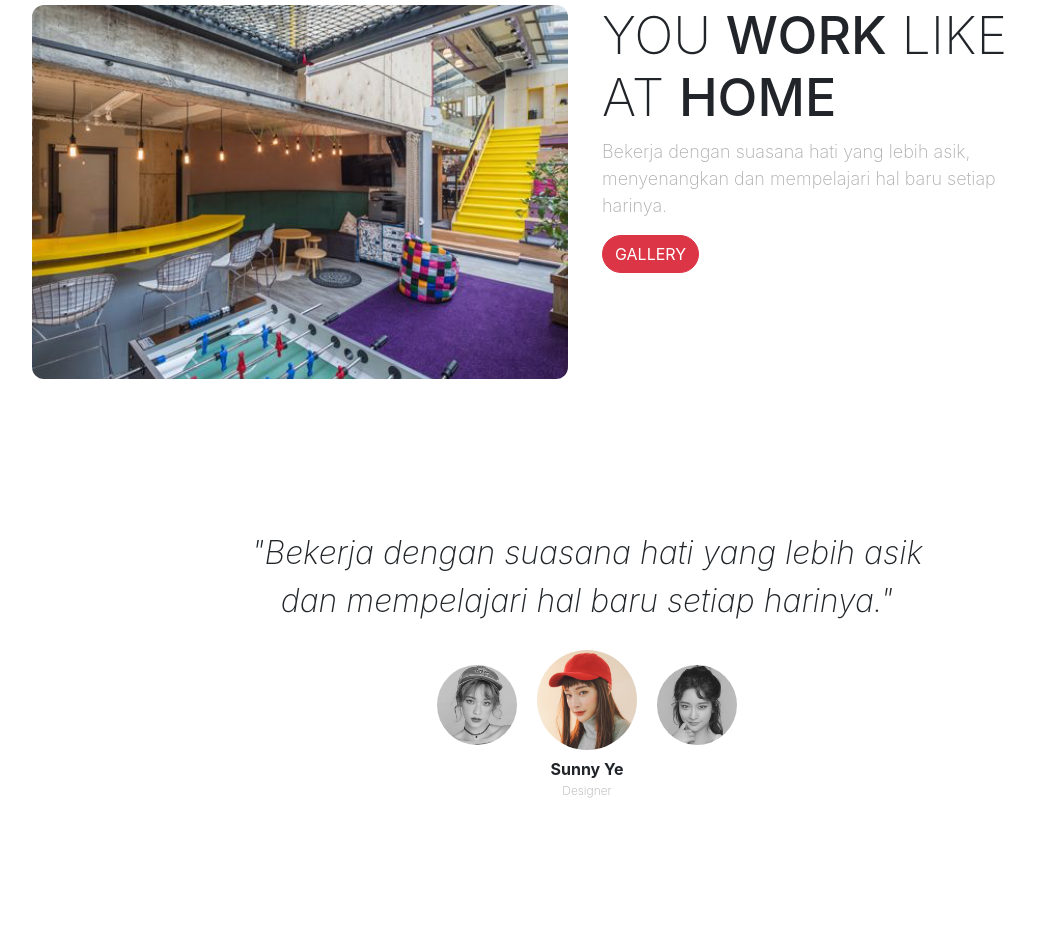
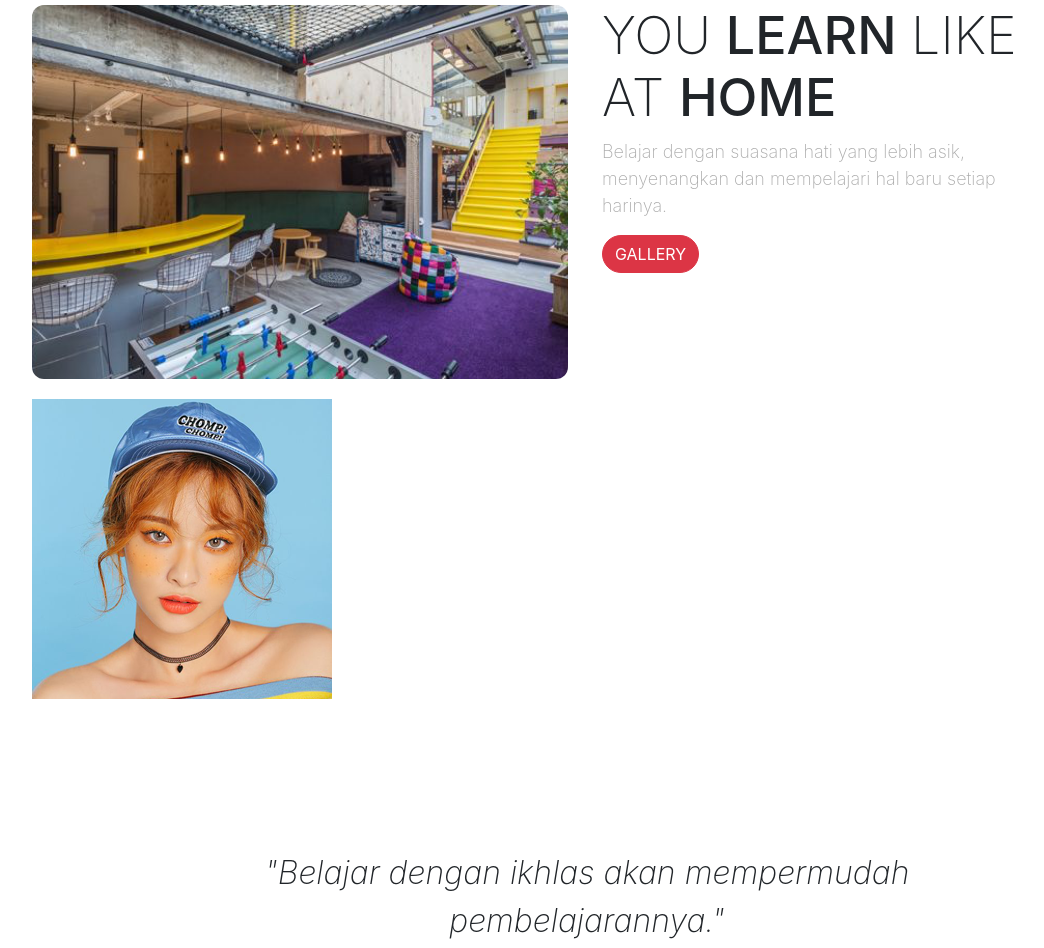
Before and after one commit to TinkerbellBeStrong/TestGithubXI-RPL-1, a plain HTML site: page neno.html in a window 1280 px wide. Shown: the part 833-1781 px from the top of the page, without its empty margins (53-1097 px from the left). Before the commit the page ends 1663 px from the top, so only its background shows below. Drawn offline with nearby package versions, Linux system fonts and the light colour scheme; a web font is replaced by a local one.

Commit message:
update halaman

```diff
--- a/neno.html
+++ b/neno.html
@@ -12,7 +12,7 @@
     <!-- Google Fonts -->
     <link href="https://fonts.googleapis.com/css?family=Viga" rel="stylesheet">
 
-    <title>Sandhika Galih</title>
+    <title>Nabila Neno</title>
   </head>
   <body>
 
@@ -20,7 +20,7 @@
     <!-- Navbar -->
     <nav class="navbar navbar-expand-lg navbar-light">
       <div class="container">
-        <a class="navbar-brand" href="#">Sandhika</a>
+        <a class="navbar-brand" href="#">Nabila Neno</a>
         <button class="navbar-toggler" type="button" data-toggle="collapse" data-target="#navbarNavAltMarkup" aria-controls="navbarNavAltMarkup" aria-expanded="false" aria-label="Toggle navigation">
           <span class="navbar-toggler-icon"></span>
         </button>
@@ -80,10 +80,11 @@
       <div class="row workingspace">
         <div class="col-lg-6">
           <img src="img/workingspace.png" alt="Working Space" class="img-fluid">
+         <img src="img/img1.png" alt="Working space" class="img-fluid">
         </div>
         <div class="col-lg-5">
-          <h2>You <span>Work</span> Like at <span>Home</span></h2>
-          <p>Bekerja dengan suasana hati yang lebih asik, menyenangkan
+          <h2>You <span>Learn</span> Like at <span>Home</span></h2>
+          <p>Belajar dengan suasana hati yang lebih asik, menyenangkan
             dan mempelajari hal baru setiap harinya.</p>
           <a href="#" class="btn btn-danger tombol">Gallery</a>
         </div>
@@ -95,7 +96,7 @@
       <section class="testimonial">
         <div class="row justify-content-center">
           <div class="col-lg-8">
-            <p>"Bekerja dengan suasana hati yang lebih asik dan mempelajari hal baru setiap harinya."</p>
+            <p>"Belajar dengan ikhlas akan mempermudah pembelajarannya."</p>
           </div>
         </div>
         <div class="row justify-content-center">
```
